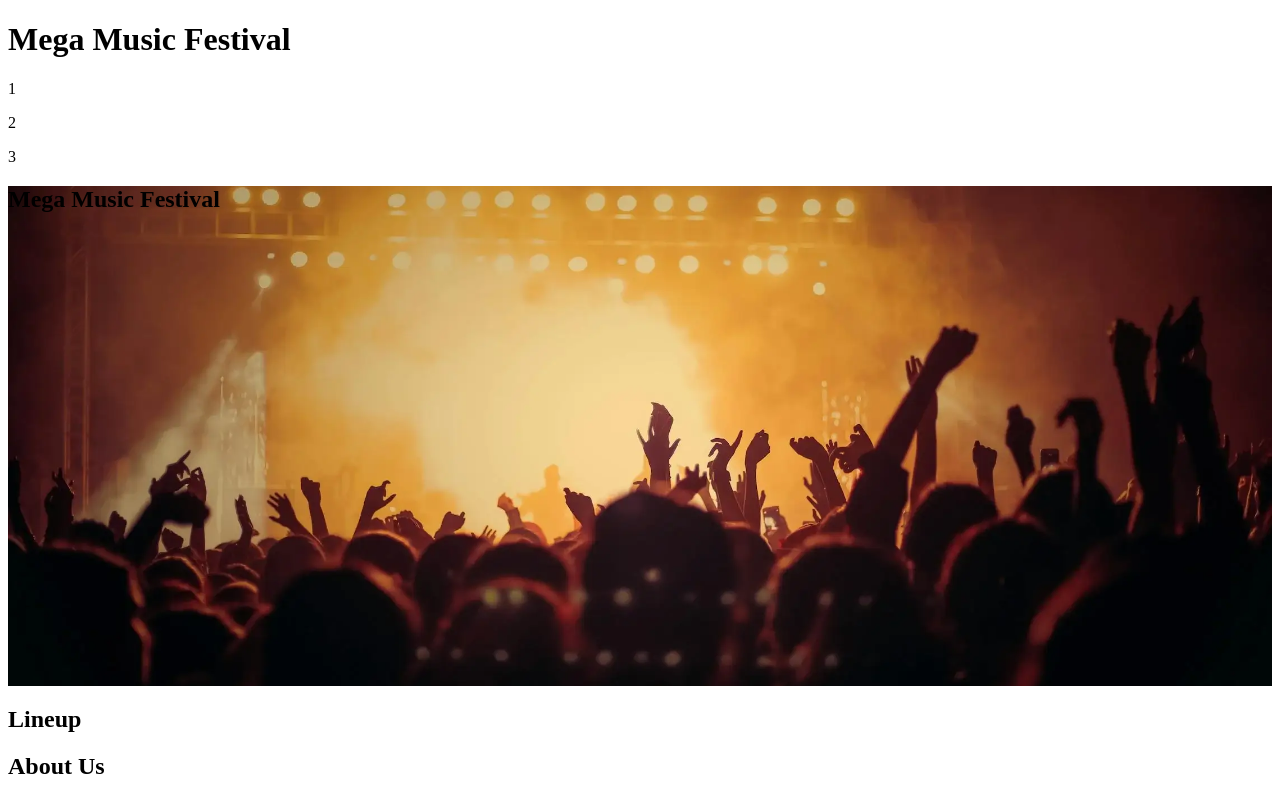
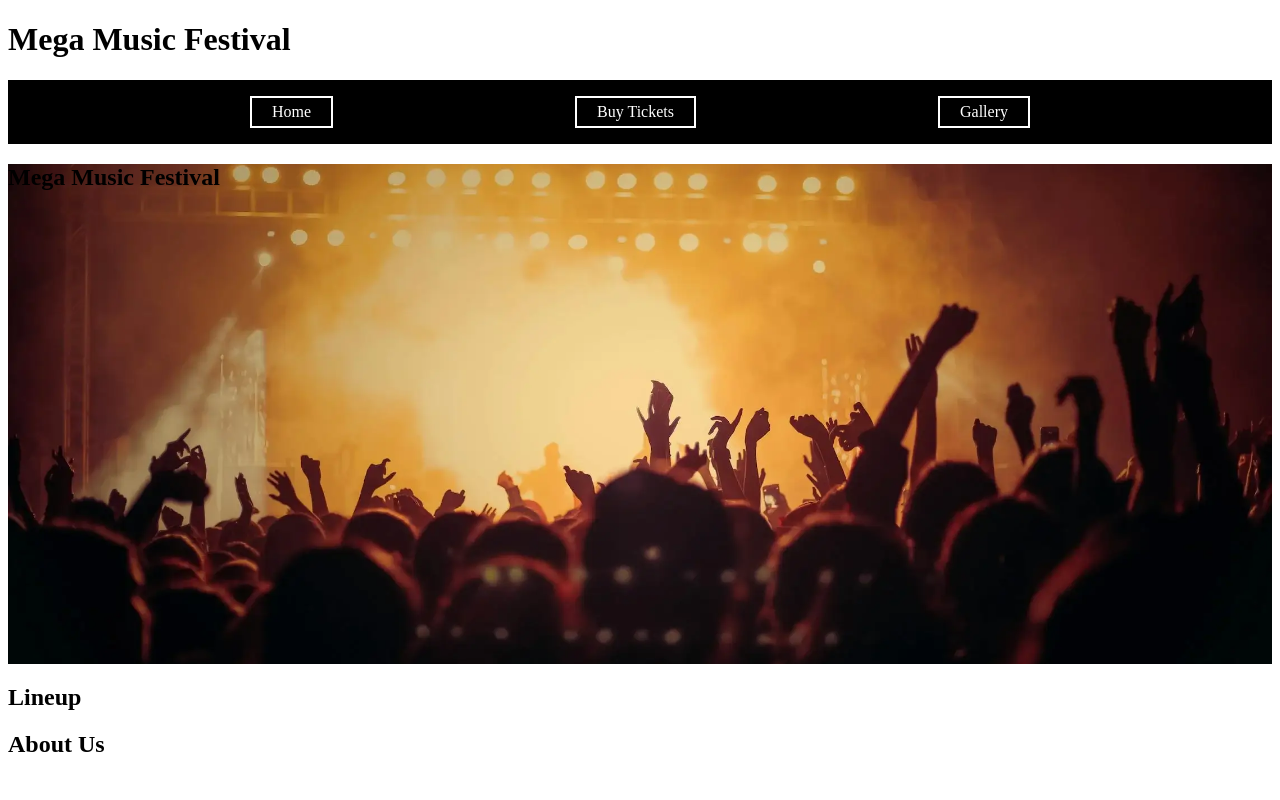
Before and after one commit to dlynch92/mega-music-festival, a plain HTML site: page index.html in a window 1280 px wide. Drawn offline with Linux system fonts and the light colour scheme.

Commit message:
add nav elements with flex

```diff
--- a/assets/css/style.css
+++ b/assets/css/style.css
@@ -3,3 +3,18 @@
     height: 500px;
     width: 100%;
 }
+
+#navigation {
+    display: flex;
+    justify-content: space-evenly;
+    flex-wrap: wrap;
+    margin-bottom: 0px;
+    padding-bottom: 0px;
+    background-color: black;
+    color: white;
+}
+
+#navigation p {
+    border: 2px solid white;
+    padding: 5px 20px;
+}
--- a/index.html
+++ b/index.html
@@ -20,9 +20,9 @@
     <header>
 <h1 id="logo">Mega Music Festival</h1>
 <nav id="navigation">
-    <p>1</p>
-    <p>2</p>
-    <p>3</p>
+    <p>Home</p>
+    <p>Buy Tickets</p>
+    <p>Gallery</p>
 </nav>
     </header>
 
```
